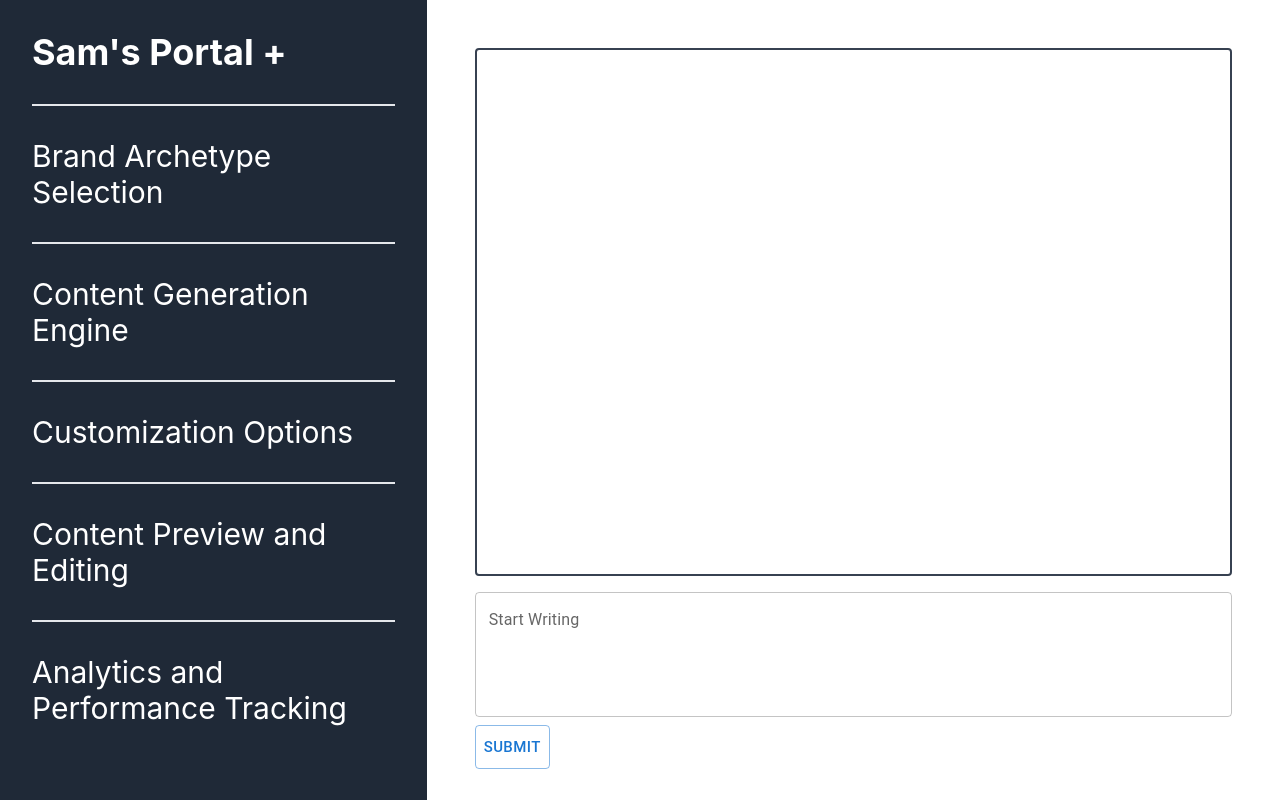
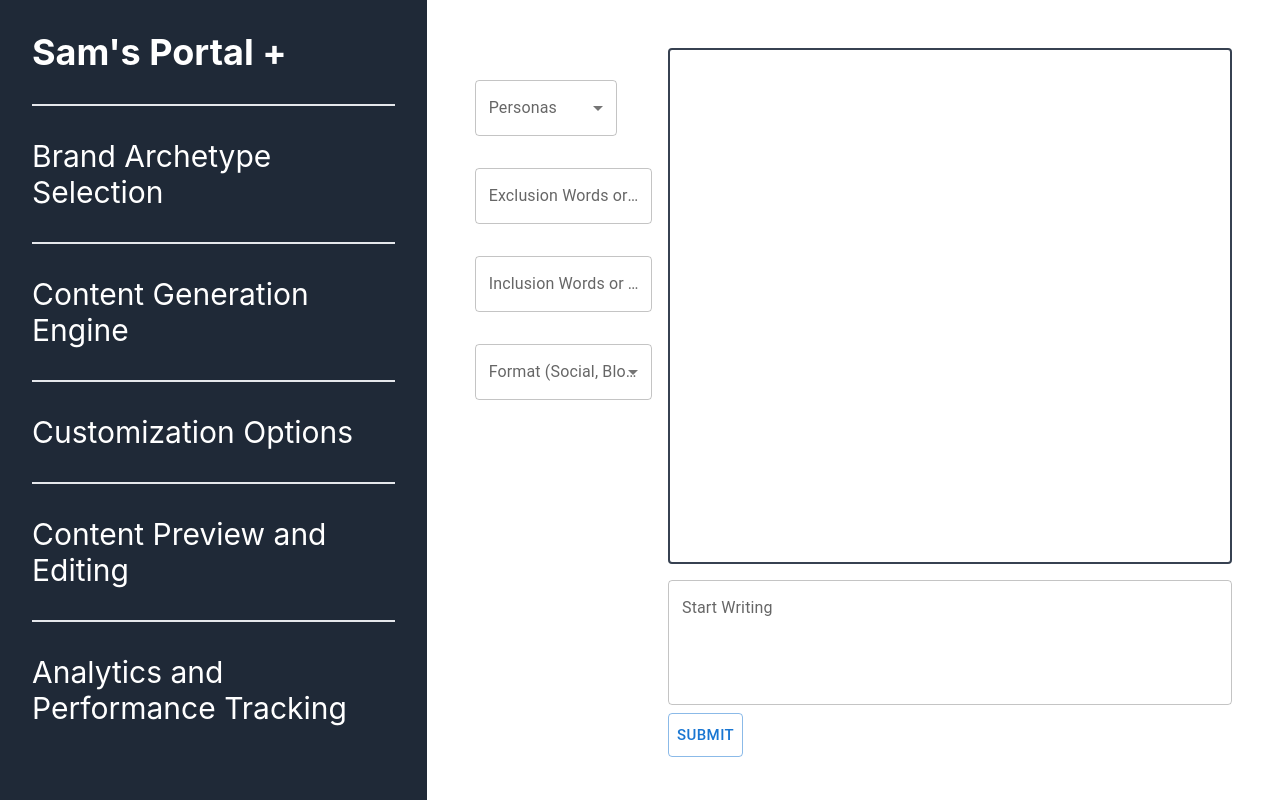
Before and after one commit to richswift426/archytype, a React (Create React App) app: page /engine in a window 1280 px wide. Built offline with nearby package versions, Linux system fonts and the light colour scheme.

Commit message:
Update content generate engine with customization features

```diff
--- a/src/pages/content-generation/index.jsx
+++ b/src/pages/content-generation/index.jsx
@@ -1,7 +1,7 @@
 import { useState, useEffect } from 'react';
 import axios from 'axios';
-import { Box, TextField, Button, CircularProgress } from '@mui/material';
-
+import { Box, TextField, Button, CircularProgress, Grid } from '@mui/material';
+import Customization from 'pages/customization';
 import PromptField from 'components/prompt';
 
 const instance = axios.create({ baseURL: 'http://67.207.86.221:5000/api' });
@@ -53,6 +53,11 @@ export default function ContentGeneration() {
 
   return (
     <>
+      <Grid container sx={{ height: '100%' }} spacing={2}>
+        <Grid item md={3}>
+          <Customization />
+        </Grid>
+        <Grid item md={9}>
           <Box
             sx={{
               display: 'flex',
@@ -67,7 +72,11 @@ export default function ContentGeneration() {
           >
             {queries && queries.length
               ? queries?.map(({ role, content }, index) => (
-              <PromptField prompt={content} key={index} left={role === 'ai'} />
+                  <PromptField
+                    prompt={content}
+                    key={index}
+                    left={role === 'ai'}
+                  />
                 ))
               : ''}
             {isTyping && <CircularProgress disableShrink />}
@@ -90,6 +99,8 @@ export default function ContentGeneration() {
               SUBMIT
             </Button>
           </Box>
+        </Grid>
+      </Grid>
     </>
   );
 }
--- a/src/pages/customization/index.jsx
+++ b/src/pages/customization/index.jsx
@@ -74,7 +74,7 @@ export default function Customization() {
 
   return (
     <>
-      <Alert severity="success">
+      {/* <Alert severity="success">
         <Typography
           variant="h4"
           component="h4"
@@ -82,8 +82,8 @@ export default function Customization() {
         >
           <strong>Here are the customization Options </strong>
         </Typography>
-      </Alert>
-      <FormControl sx={{ minWidth: '60%', marginTop: 4 }}>
+      </Alert> */}
+      <FormControl sx={{ minWidth: '80%', marginTop: 4 }}>
         <InputLabel>Personas</InputLabel>
         <Select
           labelId="demo-simple-select-helper-label"
```
Lines whose indentation alone changed are shown as unchanged.
